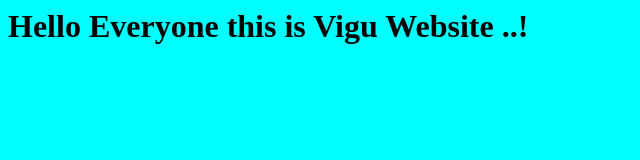
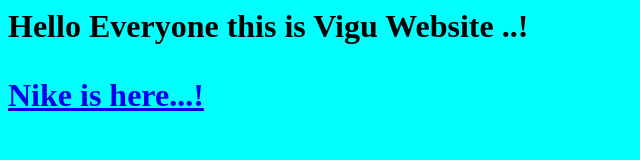
Before and after one commit to vignesh-dalkari/workshop, a plain HTML site: page chat.html in a window 1280 px wide. Shown: the whole page, without its empty margins (0-640 px from the left). Drawn offline with Linux system fonts and the light colour scheme.

Commit message:
Update chat.html

```diff
--- a/chat.html
+++ b/chat.html
@@ -9,6 +9,6 @@ body {
 <body>
 
 <h1>Hello Everyone this is Vigu Website ..!</h1>
-<p><a href="https://www.nike.com/in/w/mens-best-shoes-76m50znik1zy7ok"</a></p>
+   <h1><p><a href="https://www.nike.com/in/w/mens-best-shoes-76m50znik1zy7ok">Nike is here...!</a></p></h1>
 
 </body>
```
